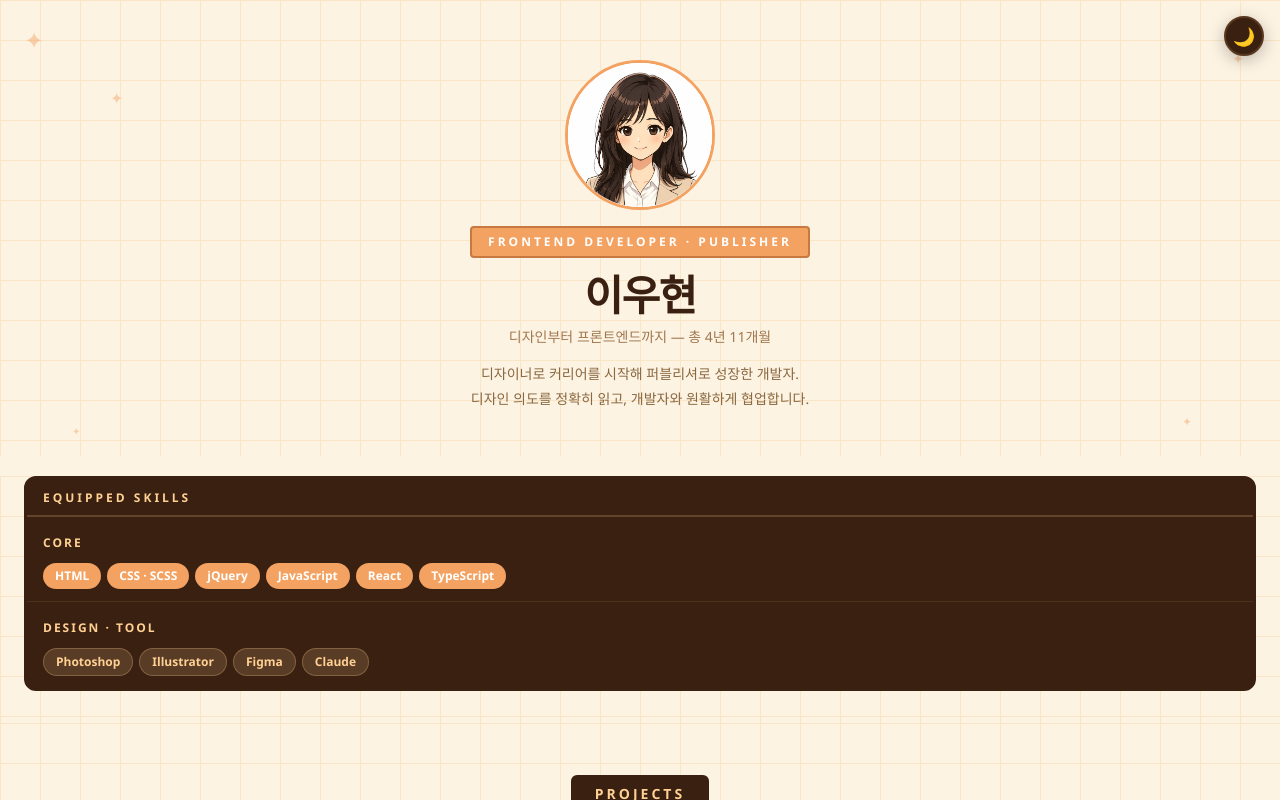
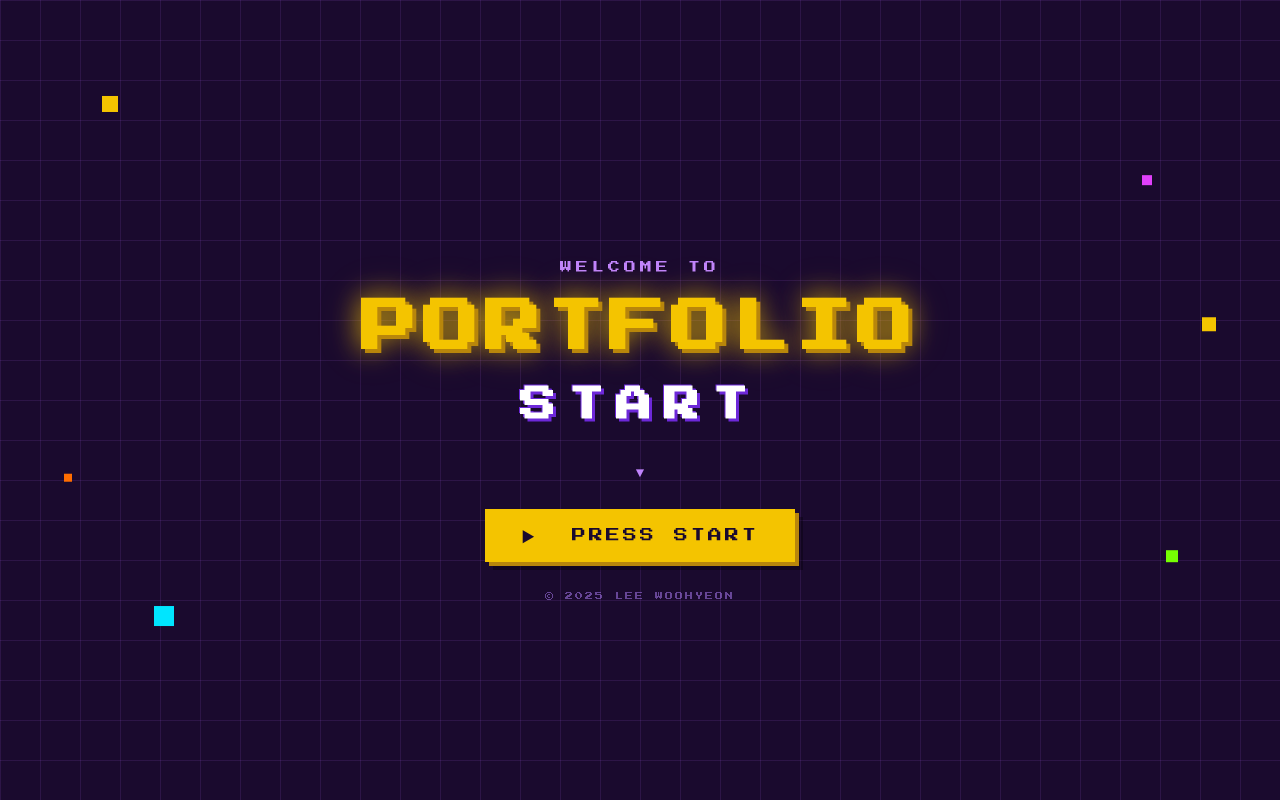
Before and after one commit to leewoohyeon/portfolio, a React (Vite) app: page / in a window 1280 px wide. Shown: the top 800 px of the page. Built offline with nearby package versions, Linux system fonts and the light colour scheme; a web font is replaced by a local one.

Commit message:
feat: add game-style intro screen with card flip animation

```diff
--- a/index.html
+++ b/index.html
@@ -4,6 +4,9 @@
     <meta charset="UTF-8" />
     <link rel="icon" type="image/svg+xml" href="./favicon.svg" />
     <link rel="stylesheet" href="https://cdn.jsdelivr.net/gh/orioncactus/pretendard@v1.3.9/dist/web/static/pretendard.min.css" />
+    <link rel="preconnect" href="https://fonts.googleapis.com" />
+    <link rel="preconnect" href="https://fonts.gstatic.com" crossorigin />
+    <link href="https://fonts.googleapis.com/css2?family=Press+Start+2P&display=swap" rel="stylesheet" />
     <meta name="viewport" content="width=device-width, initial-scale=1.0" />
     <title>우현이의 portfolio</title>
   </head>
--- a/src/App.scss
+++ b/src/App.scss
@@ -1,4 +1,44 @@
 @use './styles/variables' as *;
+
+// ── 카드 플립
+.flip-scene {
+  position: fixed;
+  inset: 0;
+  z-index: 9998;
+  perspective: 1400px;
+}
+
+.flip-front,
+.flip-back {
+  position: absolute;
+  inset: 0;
+  backface-visibility: hidden;
+  -webkit-backface-visibility: hidden;
+  transition: transform 0.9s cubic-bezier(0.4, 0, 0.2, 1);
+}
+
+.flip-front {
+  transform: rotateY(0deg);
+}
+
+.flip-back {
+  background: $c-bg;
+  transform: rotateY(180deg);
+}
+
+.flip-scene.flipped .flip-front {
+  transform: rotateY(-180deg);
+}
+
+.flip-scene.flipped .flip-back {
+  transform: rotateY(0deg);
+}
+
+// ── 포트폴리오 본체
+.app--hidden {
+  visibility: hidden;
+  pointer-events: none;
+}
 
 .app {
   background: $c-bg;
--- a/src/App.tsx
+++ b/src/App.tsx
@@ -1,6 +1,7 @@
 import { useState, useEffect } from 'react';
 import './styles/global.scss';
 import './App.scss';
+import Intro    from './components/Intro/Intro';
 import Hero     from './components/Hero/Hero';
 import Projects from './components/Projects/Projects';
 import Skills   from './components/Skills/Skills';
@@ -9,7 +10,9 @@ import Contact  from './components/Contact/Contact';
 type Theme = 'light' | 'dark';
 
 const App = () => {
-  const [theme, setTheme] = useState<Theme>('light');
+  const [theme, setTheme]     = useState<Theme>('light');
+  const [flipped, setFlipped] = useState(false);
+  const [gone, setGone]       = useState(false);
 
   useEffect(() => {
     document.documentElement.dataset.theme = theme;
@@ -17,16 +20,28 @@ const App = () => {
 
   const toggle = () => setTheme(t => t === 'light' ? 'dark' : 'light');
 
+  const handleStart = () => {
+    setFlipped(true);
+    setTimeout(() => setGone(true), 1000);
+  };
+
   return (
-    <div className="app">
-      {/* 테마 토글 */}
+    <>
+      {!gone && (
+        <div className={`flip-scene${flipped ? ' flipped' : ''}`}>
+          <div className="flip-front">
+            <Intro onStart={handleStart} />
+          </div>
+          <div className="flip-back" />
+        </div>
+      )}
+
+      <div className={`app${gone ? '' : ' app--hidden'}`}>
         <button className="theme-toggle" onClick={toggle} aria-label="테마 전환">
           {theme === "light" ? "🌙" : "☀️"}
         </button>
 
-      <Hero
-        characterImgSrc={`${import.meta.env.BASE_URL}profile_img_1.svg`}
-      />
+        <Hero characterImgSrc={`${import.meta.env.BASE_URL}profile_img_1.svg`} />
 
         <div className="game-section">
           <Skills />
@@ -35,6 +50,7 @@ const App = () => {
         <Projects />
         <Contact />
       </div>
+    </>
   );
 };
 
--- /dev/null
+++ b/src/components/Intro/Intro.scss
@@ -0,0 +1,171 @@
+$pixel-font: 'Press Start 2P', monospace;
+
+.intro {
+  position: fixed;
+  inset: 0;
+  z-index: 9999;
+  background: #1a0a2e;
+  display: flex;
+  align-items: center;
+  justify-content: center;
+  overflow: hidden;
+}
+
+// ── 격자 배경
+.intro-bg-grid {
+  position: absolute;
+  inset: 0;
+  background-image:
+    linear-gradient(rgba(180, 100, 255, 0.12) 1px, transparent 1px),
+    linear-gradient(90deg, rgba(180, 100, 255, 0.12) 1px, transparent 1px);
+  background-size: 40px 40px;
+  pointer-events: none;
+}
+
+// ── 떠다니는 픽셀 조각들
+.intro-pixels {
+  position: absolute;
+  inset: 0;
+  pointer-events: none;
+}
+
+.pixel {
+  position: absolute;
+  display: block;
+  image-rendering: pixelated;
+
+  &.p1 { width: 16px; height: 16px; background: #f4c400; top: 12%; left: 8%;  animation: float 3.2s ease-in-out infinite; }
+  &.p2 { width: 10px; height: 10px; background: #e040fb; top: 22%; right: 10%; animation: float 2.8s ease-in-out infinite 0.6s; }
+  &.p3 { width: 20px; height: 20px; background: #00e5ff; bottom: 20%; left: 12%; animation: float 3.6s ease-in-out infinite 1.1s; }
+  &.p4 { width: 12px; height: 12px; background: #76ff03; bottom: 28%; right: 8%;  animation: float 2.5s ease-in-out infinite 0.3s; }
+  &.p5 { width: 8px;  height: 8px;  background: #ff6d00; top: 60%; left: 5%;   animation: float 4.0s ease-in-out infinite 1.5s; }
+  &.p6 { width: 14px; height: 14px; background: #f4c400; top: 40%; right: 5%;  animation: float 3.0s ease-in-out infinite 0.9s; }
+}
+
+@keyframes float {
+  0%, 100% { transform: translateY(0); }
+  50%       { transform: translateY(-14px); }
+}
+
+// ── 메인 콘텐츠
+.intro-content {
+  position: relative;
+  z-index: 1;
+  display: flex;
+  flex-direction: column;
+  align-items: center;
+  gap: 28px;
+}
+
+// ── PLAYER 1 뱃지
+.intro-badge {
+  font-family: $pixel-font;
+  font-size: 11px;
+  color: #f4c400;
+  border: 2px solid #f4c400;
+  padding: 6px 16px;
+  letter-spacing: 3px;
+  animation: blink-badge 1.8s step-end infinite;
+}
+
+@keyframes blink-badge {
+  0%, 100% { opacity: 1; }
+  50%       { opacity: 0; }
+}
+
+// ── 타이틀
+.intro-title-wrap {
+  display: flex;
+  flex-direction: column;
+  align-items: center;
+  gap: 10px;
+}
+
+.intro-sub {
+  font-family: $pixel-font;
+  font-size: 12px;
+  color: #c084fc;
+  letter-spacing: 4px;
+}
+
+.intro-title {
+  display: flex;
+  flex-direction: column;
+  align-items: center;
+  gap: 8px;
+  margin: 0;
+}
+
+.intro-title-line1 {
+  font-family: $pixel-font;
+  font-size: clamp(28px, 6vw, 56px);
+  color: #f4c400;
+  text-shadow:
+    4px 4px 0 #b8860b,
+    -2px -2px 0 #b8860b,
+    2px -2px 0 #b8860b,
+    -2px 2px 0 #b8860b;
+  letter-spacing: 6px;
+  animation: glow 2s ease-in-out infinite alternate;
+}
+
+.intro-title-line2 {
+  font-family: $pixel-font;
+  font-size: clamp(18px, 4vw, 36px);
+  color: #ffffff;
+  text-shadow:
+    3px 3px 0 #6d28d9,
+    -1px -1px 0 #6d28d9;
+  letter-spacing: 12px;
+}
+
+@keyframes glow {
+  from { text-shadow: 4px 4px 0 #b8860b, 0 0 10px #f4c40060; }
+  to   { text-shadow: 4px 4px 0 #b8860b, 0 0 28px #f4c400cc, 0 0 50px #f4c40044; }
+}
+
+// ── 커서 화살표
+.intro-cursor {
+  font-family: $pixel-font;
+  font-size: 14px;
+  color: #c084fc;
+  animation: bounce-cursor 0.8s ease-in-out infinite alternate;
+}
+
+@keyframes bounce-cursor {
+  from { transform: translateY(0); }
+  to   { transform: translateY(6px); }
+}
+
+// ── 스타트 버튼
+.intro-btn {
+  font-family: $pixel-font;
+  font-size: clamp(10px, 2vw, 14px);
+  color: #1a0a2e;
+  background: #f4c400;
+  border: none;
+  padding: 16px 36px;
+  cursor: pointer;
+  letter-spacing: 3px;
+  box-shadow: 4px 4px 0 #b8860b, 8px 8px 0 rgba(0,0,0,0.3);
+  transition: transform 0.1s, box-shadow 0.1s;
+  image-rendering: pixelated;
+
+  &:hover {
+    transform: translate(-2px, -2px);
+    box-shadow: 6px 6px 0 #b8860b, 10px 10px 0 rgba(0,0,0,0.3);
+  }
+
+  &:active {
+    transform: translate(4px, 4px);
+    box-shadow: none;
+  }
+}
+
+// ── 하단 카피라이트
+.intro-copy {
+  font-family: $pixel-font;
+  font-size: 8px;
+  color: rgba(180, 130, 255, 0.5);
+  letter-spacing: 2px;
+}
--- /dev/null
+++ b/src/components/Intro/Intro.tsx
@@ -0,0 +1,44 @@
+import './Intro.scss';
+
+interface IntroProps {
+  onStart: () => void;
+}
+
+const Intro = ({ onStart }: IntroProps) => {
+  return (
+    <div className="intro">
+      <div className="intro-bg-grid" />
+
+      <div className="intro-pixels">
+        <span className="pixel p1" />
+        <span className="pixel p2" />
+        <span className="pixel p3" />
+        <span className="pixel p4" />
+        <span className="pixel p5" />
+        <span className="pixel p6" />
+      </div>
+
+      <div className="intro-content">
+        <div className="intro-badge">PLAYER 1</div>
+
+        <div className="intro-title-wrap">
+          <p className="intro-sub">WELCOME TO</p>
+          <h1 className="intro-title">
+            <span className="intro-title-line1">PORTFOLIO</span>
+            <span className="intro-title-line2">START</span>
+          </h1>
+        </div>
+
+        <div className="intro-cursor">▼</div>
+
+        <button className="intro-btn" onClick={onStart}>
+          ▶&nbsp;&nbsp;PRESS START
+        </button>
+
+        <p className="intro-copy">© 2025 LEE WOOHYEON</p>
+      </div>
+    </div>
+  );
+};
+
+export default Intro;
```
Lines whose indentation alone changed are shown as unchanged.
